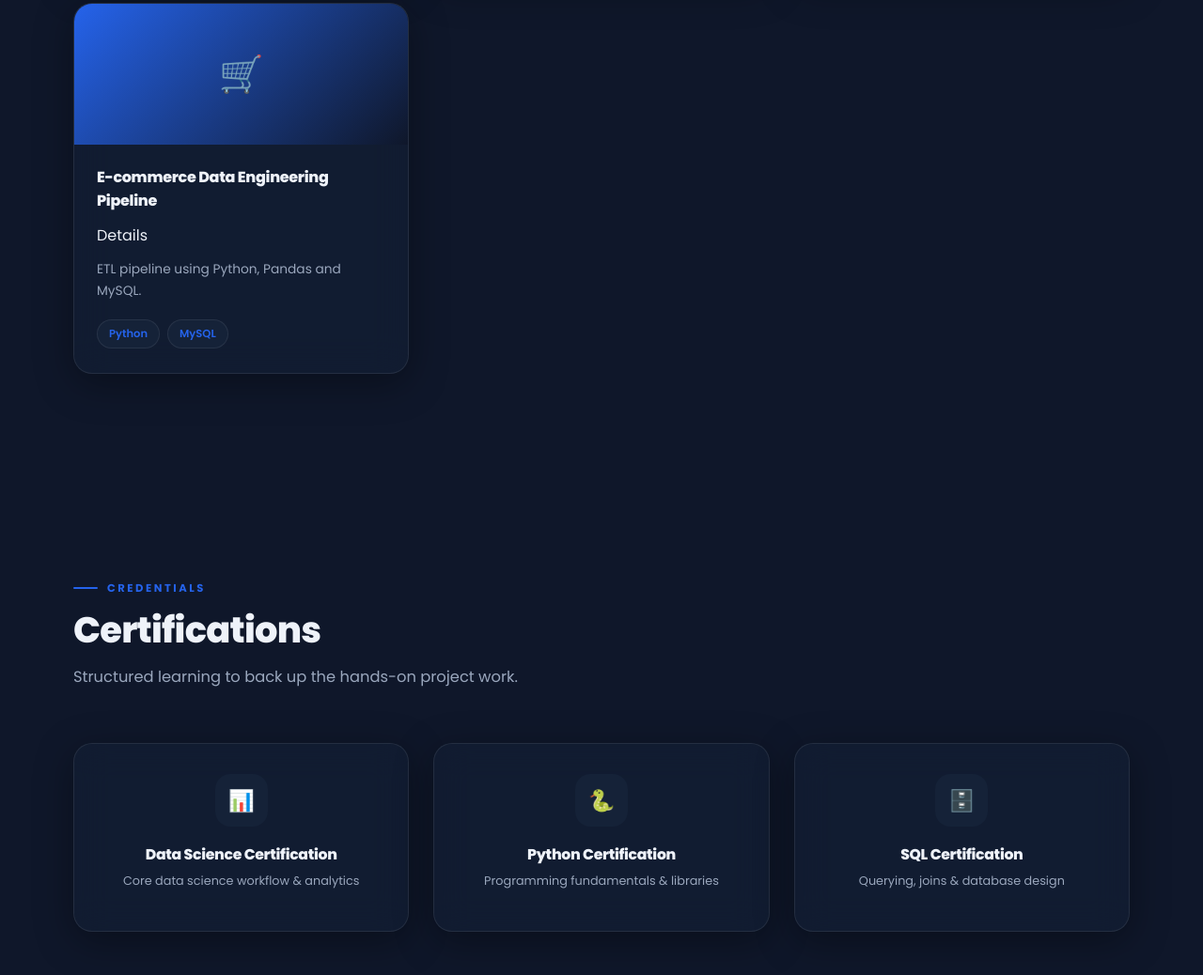
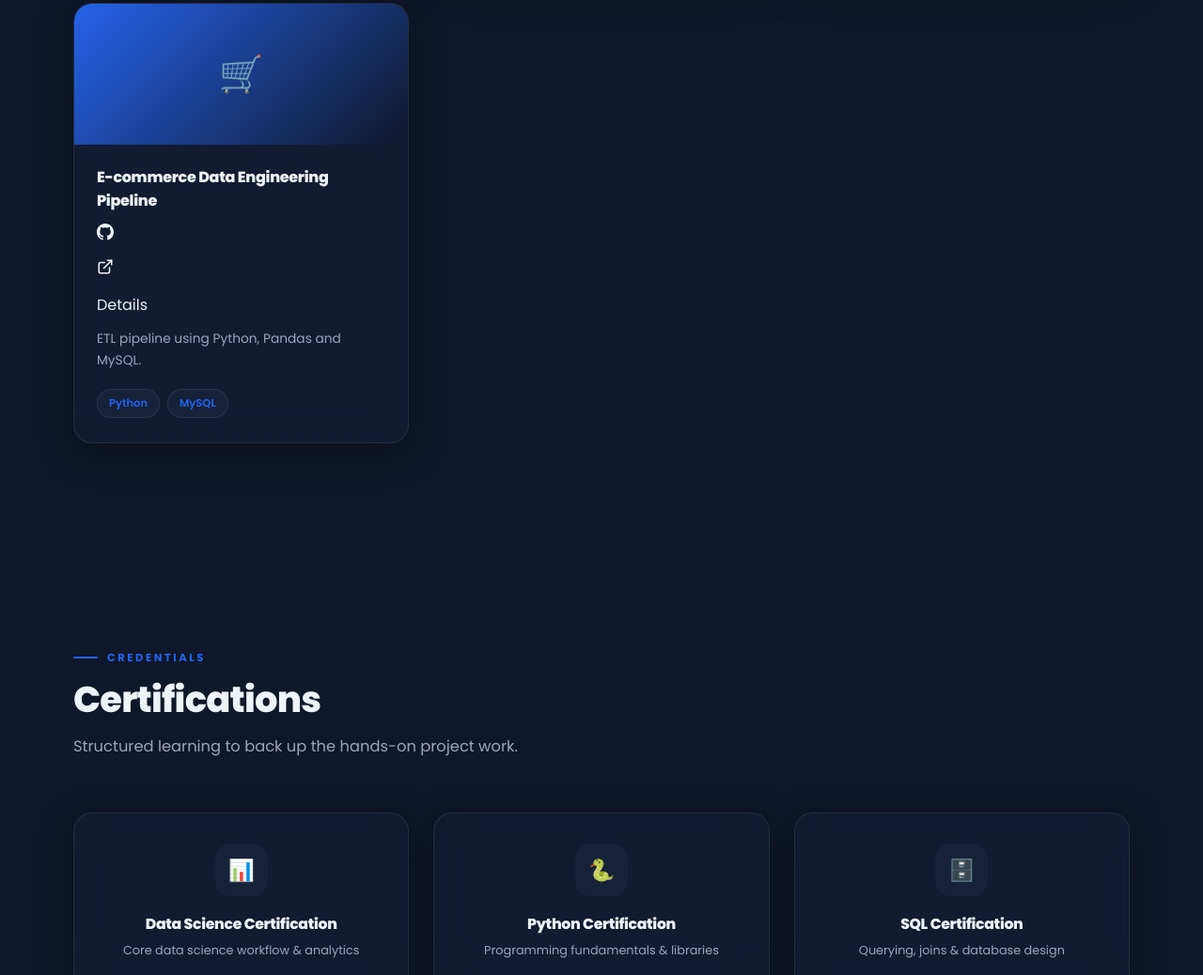
Before and after one commit to VaishnaviSivakumar25/vaishnavi_portfolio, a plain HTML site: page index.html in a window 1280 px wide. Shown: the part 3884-4922 px from the top of the page at 94% size. Drawn offline with Linux system fonts and the light colour scheme.

Commit message:
Update index.html

```diff
--- a/index.html
+++ b/index.html
@@ -587,6 +587,8 @@
 <div class="project-thumb"><span>🛒</span></div>
 <div class="project-body">
 <h4>E-commerce Data Engineering Pipeline</h4>
+  <a href="https://github.com/VaishnaviSivakumar25/vaishnavi_portfolio" target="_blank" rel="noopener" title="GitHub Repository"><svg viewBox="0 0 16 16" width="18" height="18" fill="currentColor"><path d="M8 0C3.58 0 0 3.58 0 8c0 3.54 2.29 6.53 5.47 7.59.4.07.55-.17.55-.38 0-.19-.01-.82-.01-1.49-2.01.37-2.53-.49-2.69-.94-.09-.23-.48-.94-.82-1.13-.28-.15-.68-.52-.01-.53.63-.01 1.08.58 1.23.82.72 1.21 1.87.87 2.33.66.07-.52.28-.87.51-1.07-1.78-.2-3.64-.89-3.64-3.95 0-.87.31-1.59.82-2.15-.08-.2-.36-1.02.08-2.12 0 0 .67-.21 2.2.82.64-.18 1.32-.27 2-.27.68 0 1.36.09 2 .27 1.53-1.04 2.2-.82 2.2-.82.44 1.1.16 1.92.08 2.12.51.56.82 1.27.82 2.15 0 3.07-1.87 3.75-3.65 3.95.29.25.54.73.54 1.48 0 1.07-.01 1.93-.01 2.2 0 .21.15.46.55.38A8.013 8.013 0 0016 8c0-4.42-3.58-8-8-8z"/></svg></a>
+<a href="projects/commerceprjt.html" target="_blank" rel="noopener" title="View Project Details"><svg viewBox="0 0 24 24" width="18" height="18" fill="none" stroke="currentColor" stroke-width="2" stroke-linecap="round" stroke-linejoin="round"><path d="M18 13v6a2 2 0 0 1-2 2H5a2 2 0 0 1-2-2V8a2 2 0 0 1 2-2h6"/><polyline points="15 3 21 3 21 9"/><line x1="10" y1="14" x2="21" y2="3"/></svg></a>
 <a href="projects/commerceprjt.html" target="_blank">Details</a>
 <p class="project-desc">ETL pipeline using Python, Pandas and MySQL.</p>
 <div class="project-tags"><span>Python</span><span>MySQL</span></div>
```
